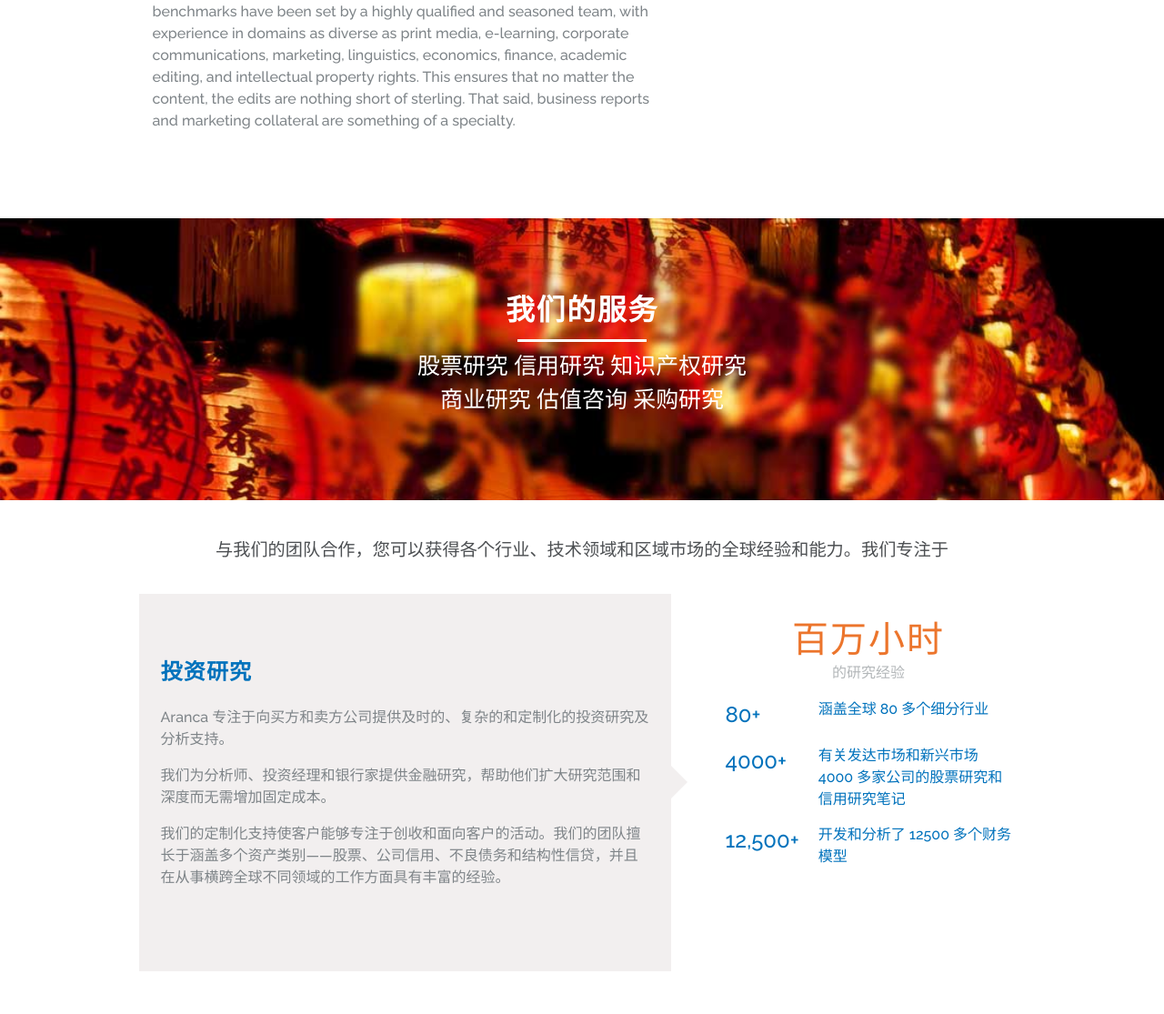
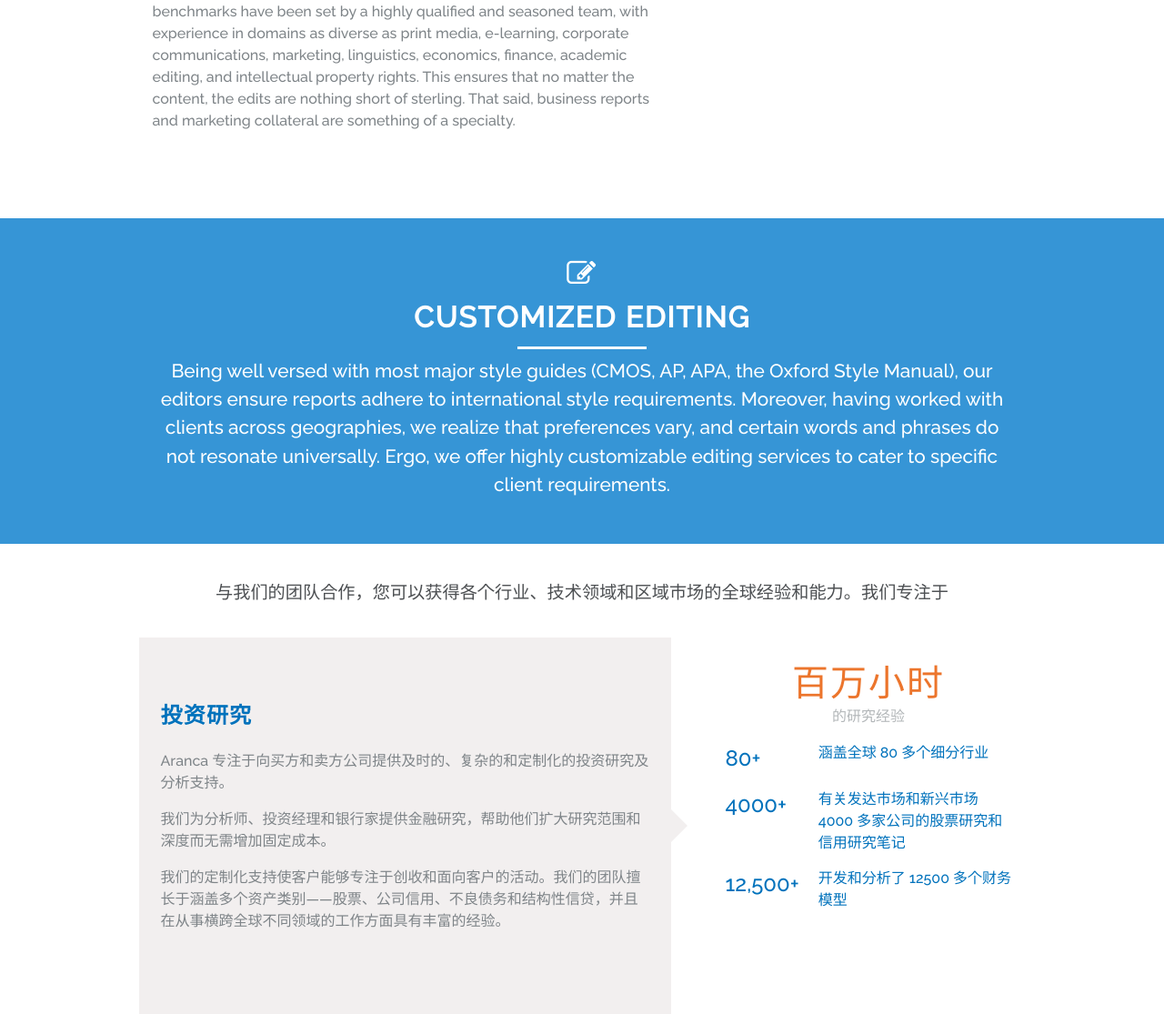
Before and after one commit to sandeshsmartguy/editorial, a PHP site: page / in a window 1280 px wide. Shown: the part 961-2076 px from the top of the page at 91% size. Run offline with PHP 8.4, Linux system fonts and the light colour scheme; style sheets or scripts are compiled from the project's sources; some libraries are stand-ins or nearby versions.

Commit message:
use background color

```diff
--- a/_includes/full-banner-a.html
+++ b/_includes/full-banner-a.html
@@ -3,13 +3,13 @@
     <section class="full-banner-a" name="services" id="services">
       <div class="container">
         <div class="row">
-          <div class="col-md-10 col-md-offset-1" style="margin-top:50px;">
-            <h2 class="lede__headline--caps text-center inverted-white" style="margin-bottom:0px;font-weight: 800;">
-              我们的服务
+          <div class="col-md-10 col-md-offset-1" style="margin-top:10px;">
+            <h2 class="lede__headline--caps text-center inverted-white" style="margin-bottom:0px;font-weight: 600;"><span class="fa fa-pencil-square-o fa-5x"></span><br/>
+               Customized Editing
             </h2>
             <hr style="border-width:3px; width: 15%;">
             <div class="lede__body text-center inverted-white">
-              <p style="font-size:1.2em;">股票研究 信用研究 知识产权研究 <br>商业研究 估值咨询 采购研究 </p>
+              <p style="font-size:1.0em; margin-bottom: 50px;">Being well versed with most major style guides (CMOS, AP, APA, the Oxford Style Manual), our editors ensure reports adhere to international style requirements. Moreover, having worked with clients across geographies, we realize that preferences vary, and certain words and phrases do not resonate universally. Ergo, we offer highly customizable editing services to cater to specific client requirements. </p>
             </div>
           </div>
         </div>
--- a/src/sass/site/components/_full-banner-a.scss
+++ b/src/sass/site/components/_full-banner-a.scss
@@ -1,5 +1,6 @@
 .full-banner-a {
-  background: url('/assets/images/global-services-bkg.jpg') no-repeat;
+//  background: url('/assets/images/global-services-bkg.jpg') no-repeat;
+  background-color: #3695D6;
   -webkit-background-size: cover;
   -moz-background-size: cover;
   -o-background-size: cover;
```
